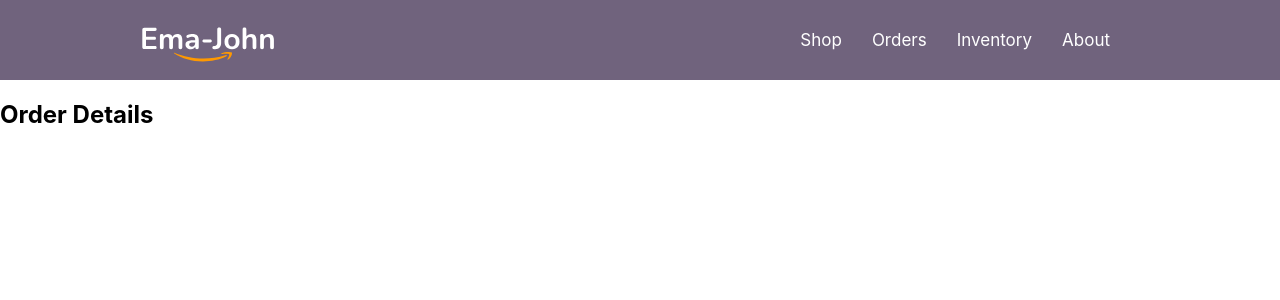
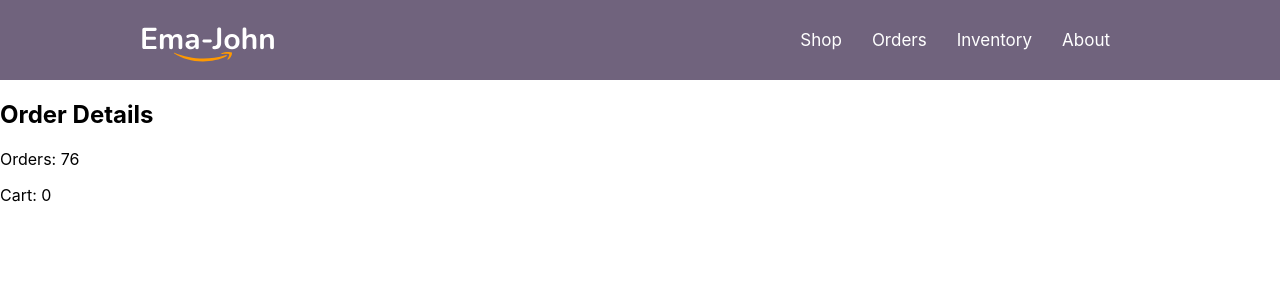
Before and after one commit to chamakkarmakar/react-ema-jhon, a React (Create React App) app: page /orders in a window 1280 px wide. Shown: the top 300 px of the page. Built offline with nearby package versions, Linux system fonts and the light colour scheme.

Commit message:
2 hooks created

```diff
--- a/src/App.js
+++ b/src/App.js
@@ -1,5 +1,6 @@
 import { Route, Routes } from 'react-router-dom';
 import './App.css';
+import About from './component/About/About';
 import Header from './component/Header/Header';
 import Inventory from './component/Inventory/Inventory';
 import Order from './component/Order/Order';
@@ -14,6 +15,7 @@ function App() {
         <Route path='/shop' element={<Shop />} />
         <Route path='/orders' element={<Order />} />
         <Route path='/inventory' element={<Inventory />} />
+        <Route path='/about' element={<About />} />
       </Routes>
     </div>
   );
--- /dev/null
+++ b/src/component/About/About.js
@@ -0,0 +1,11 @@
+import React from 'react';
+
+const About = () => {
+    return (
+        <div>
+            <h2>About</h2>
+        </div>
+    );
+};
+
+export default About;
--- a/src/component/Order/Order.js
+++ b/src/component/Order/Order.js
@@ -1,9 +1,15 @@
 import React from 'react';
+import useCart from '../../hooks/useCart';
+import useProducts from '../../hooks/useProducts';
 
 const Order = () => {
+    const [products, setProducts]=useProducts();
+    const [cart,stCart] = useCart(products)
     return (
         <div>
             <h2>Order Details</h2>
+            <p>Orders: {products.length}</p>
+            <p>Cart: {cart.length}</p>
         </div>
     );
 };
--- a/src/component/Shop/Shop.js
+++ b/src/component/Shop/Shop.js
@@ -1,17 +1,15 @@
 import React, { useEffect, useState } from 'react';
+import useProducts from '../../hooks/useProducts';
 import { addToDb, getStored } from '../../utilities/fakedb';
 import Cart from '../Cart/Cart';
 import Product from '../Product/Product';
 import './Shop.css';
 
 const Shop = () => {
-    const [products, setProducts] = useState([]);
+    const [products,setProducts]=useProducts([]);
+
     const [cart, setCart] = useState([]);
-    useEffect( () =>{
-        fetch('products.json')
-        .then(res => res.json())
-        .then(data => setProducts(data));
-    },[])
+
 
     useEffect( () =>{
         const storedCart = getStored();
--- /dev/null
+++ b/src/hooks/useCart.js
@@ -0,0 +1,22 @@
+import { useEffect, useState } from 'react';
+import { getStored } from '../utilities/fakedb';
+
+const useCart = (products) => {
+    const [cart, setCart] = useState([]);
+    useEffect(() => {
+        const storedCart = getStored();
+        const savedCart = [];
+        for (const id in storedCart) {
+            const addedProduct = products.find(product => product.id === id);
+            if (addedProduct) {
+                const qty=storedCart[id];
+                addedProduct.qty=qty;
+                savedCart.push(addedProduct);
+            }
+        }
+        setCart(savedCart);
+    }, [products])
+    return [cart, setCart];
+};
+
+export default useCart;
--- /dev/null
+++ b/src/hooks/useProducts.js
@@ -0,0 +1,14 @@
+import { useEffect, useState } from 'react';
+
+const useProducts = () => {
+    const [products, setProducts] = useState([]);
+    useEffect( () => {
+        fetch('products.json')
+        .then(res => res.json())
+        .then(data => setProducts(data))
+    }, []);
+
+    return [products, setProducts];
+};
+
+export default useProducts;
```
Also changed, not shown: src/component/About/About.css (added).
